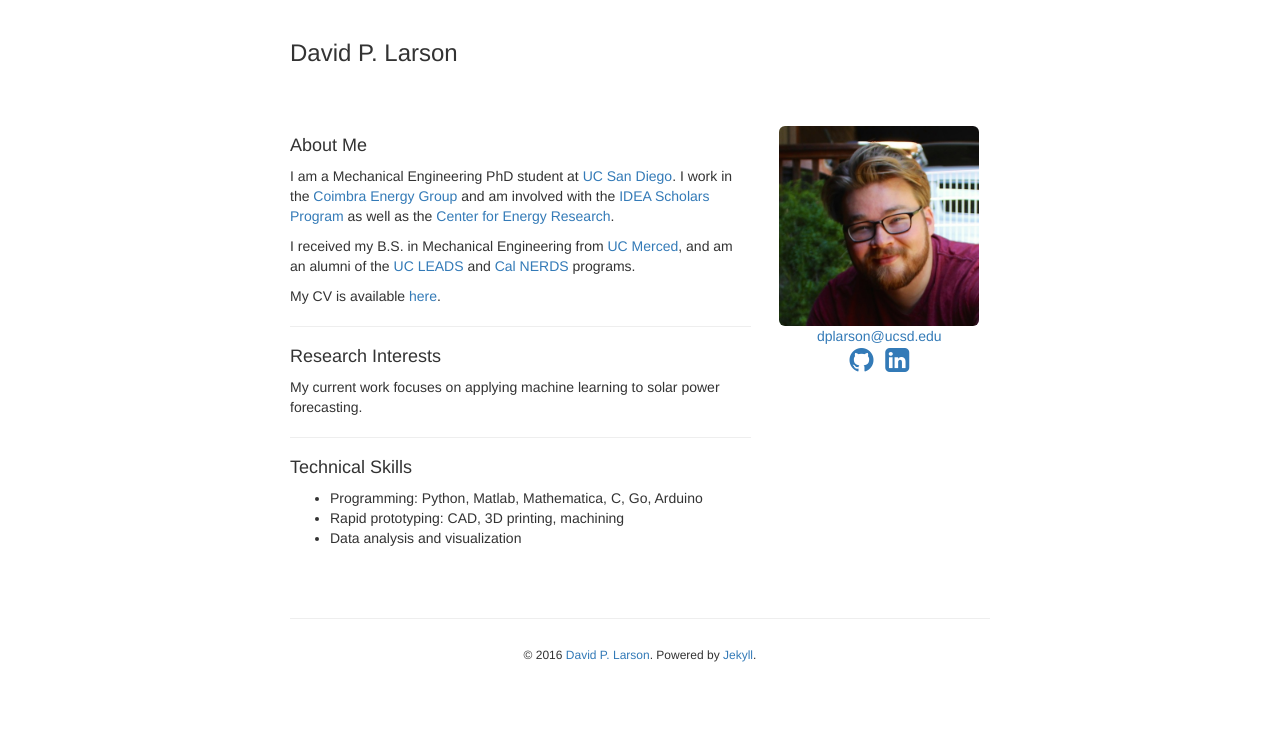
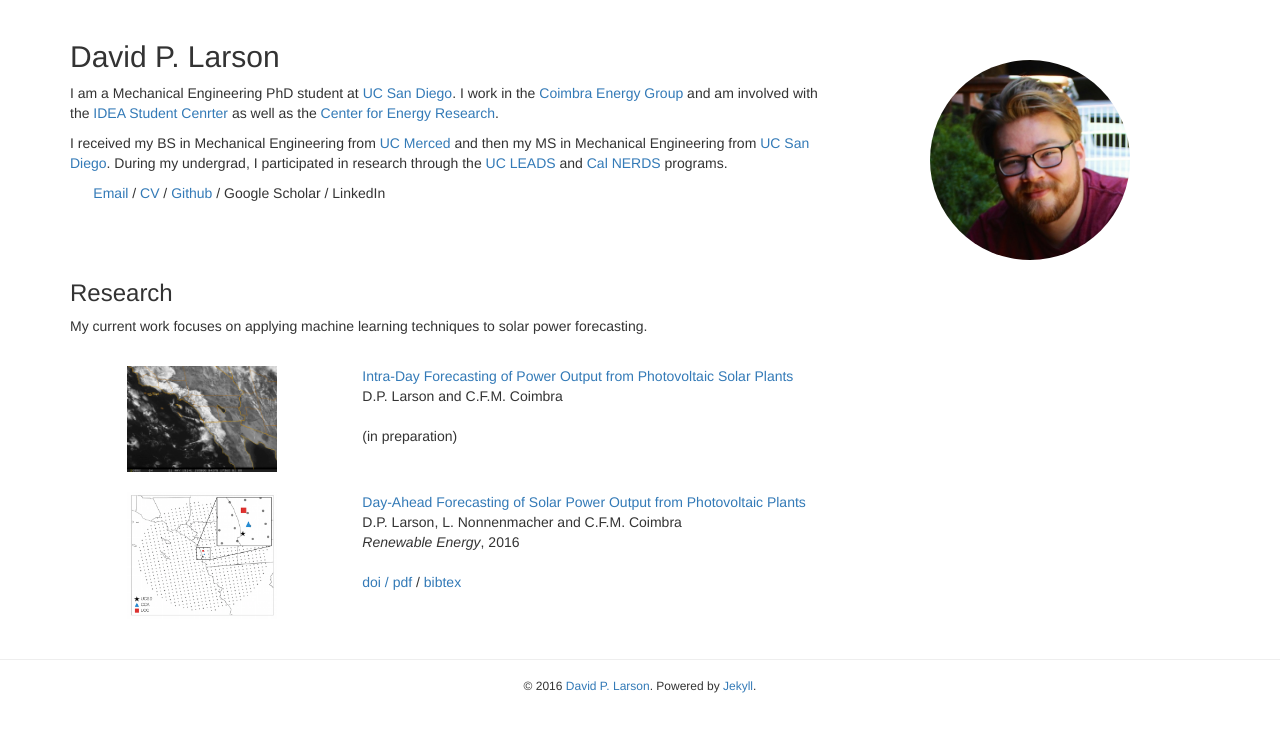
Before and after one commit to ticao-zhang/dplarson.github.io, a Jekyll site: the page built from index.md, in a window 1280 px wide. Shown: the top 732 px of the page. Built offline with Jekyll 4.4.1, drawn with Linux system fonts in a browser that asks for light colours; nearby versions of some CDN libraries.

Commit message:
Begin generalizing code for showing publications
Use the Liquid template coding logic to insert publication content into
the page (e.g. title, authors, PDF link, etc.). Although this could be
done manually, it is nice to have it automated (less chance for errors
and quicker to tweak things).

```diff
--- a/_includes/navigation.html
+++ /dev/null
@@ -1,5 +0,0 @@
-<ul class="nav nav-pills pull-right">
-
-</ul>
-
-<h3 class="muted">{{ site.title }}</h3>
--- a/_includes/sidebar.html
+++ /dev/null
@@ -1,17 +0,0 @@
-<img class="img-rounded" src="{{ site.url }}/images/David_Larson_zoom.jpg" alt="David P. Larson" width="200" />
-
-<br>
-
-<!-- Add (obfuscated) email address -->
-  <!-- If javascript not enabled, requires captcha completition to get email address -->
-  <a target="_blank" id="contact" href="http://www.google.com/recaptcha/mailhide/d?k=01rP_AhaCYQXEZiBTSkJN9VA==&c=DGa7te12niRz6dhFZdAJ5YTIx6Dg5dNshPrIwQmerb8=">dp<span style="display:none">solar</span>larson@uc<span style="display:none">forecasting</span>sd.edu</a>
-
-<br>
-
-<!-- Github -->
-<a href="https://github.com/{{ site.owner.github }}" alt="Github" class='icons'><i class="fa fa-github fa-2x"></i></a>
-
-&nbsp;
-
-<!-- LinkedIn -->
-<a href="{{ site.owner.linkedin }}" alt="LinkedIn" class='icons'><i class="fa fa-linkedin-square fa-2x"></i></a>
--- a/_layouts/home.html
+++ b/_layouts/home.html
@@ -6,23 +6,56 @@
 
 <body>
 
-<div class="container-narrow">
+<div class="container">
 
-  <div class="masthead">
-    {% include navigation.html %}
-  </div> <!-- /masthead -->
-
-  <div class="row-fluid marketing">
+  <div class="row-fluid">
     <div class="span8">
+      <h2>David P. Larson</h2>
       {{ content }}
     </div> <!-- /span8 -->
 
     <div class="span4">
       <center>
-        {% include sidebar.html %}
+        <br><br>
+        <img class="img-circle" src="{{ site.url }}/images/David_Larson_zoom.jpg" alt="David P. Larson" width="200px" />
       </center>
     </div> <!-- /span4 -->
-  </div> <! -- /row-fluid marketing -->
+  </div> <! -- /row-fluid -->
+
+  <div class="row-fluid">
+    <h3>Research</h3>
+    <p>My current work focuses on applying machine learning techniques to solar power forecasting.</p>
+    <br>
+  </div> <! -- /row -->
+
+    {% for paper in page.publications %}
+    <div class="row-fluid">
+    <div class="span3">
+      <center>
+        <img src="{{ paper.image }}" width="150px">
+      </center>
+      <br>
+    </div> <! -- /span3 -->
+    <div class="span8">
+      <a href="{{ paper.pdf }}">{{ paper.title }}</a>
+      <br>
+      {{ paper.author }}
+      <br>
+      {% if paper.status == "accepted" %}
+      <i>{{ paper.journal }}</i>, {{ paper.year }}
+      <br>
+      <br>
+        <a href="{{ paper.doi }}">doi<a/> / <a href="{{ paper.pdf }}">pdf</a> / <a href=" {{ paper.bibtex }}">bibtex</a>
+      {% else if paper.status == "preparation" %}
+      <br>
+        (in preparation)
+      {% endif %}
+      <br><br><br>
+    </div> <! -- /span8 -->
+    </div> <! -- /row-fluid -->
+    {% endfor %}
+
+  </div>
 
   <hr>
 
--- a/index.md
+++ b/index.md
@@ -1,23 +1,24 @@
 ---
 layout: home
+publications:
+- paper:
+  title: "Intra-Day Forecasting of Power Output from Photovoltaic Solar Plants"
+  author: "D.P. Larson and C.F.M. Coimbra"
+  status: preparation
+  image: GOES-WEST.png
+- paper:
+  title: "Day-Ahead Forecasting of Solar Power Output from Photovoltaic Plants"
+  author: "D.P. Larson, L. Nonnenmacher and C.F.M. Coimbra"
+  status: accepted
+  journal: Renewable Energy
+  year: 2016
+  doi: http://dx.doi.org/10.1016/j.renene.2016.01.039
+  pdf: LarsonNonnenmacherCoimbra.pdf
+  image: nam_map.png
 ---
 
-#### About Me
-I am a Mechanical Engineering PhD student at [UC San Diego](http://ucsd.edu). I work in the [Coimbra Energy Group](http://coimbra.ucsd.edu/) and am involved with the [IDEA Scholars Program](http://www.jacobsschool.ucsd.edu/student/scholars/) as well as the [Center for Energy Research](http://cer.ucsd.edu/).
+I am a Mechanical Engineering PhD student at [UC San Diego](http://ucsd.edu). I work in the [Coimbra Energy Group](http://coimbra.ucsd.edu/) and am involved with the [IDEA Student Cenrter](http://idea.ucsd.edu/) as well as the [Center for Energy Research](http://cer.ucsd.edu/).
 
-I received my B.S. in Mechanical Engineering from [UC Merced](http://www.ucmerced.edu/), and am an alumni of the [UC LEADS](http://ogs-leads.ucsd.edu/) and [Cal NERDS](http://ucberkeleynerds.com) programs.
+I received my BS in Mechanical Engineering from [UC Merced](http://www.ucmerced.edu/) and then my MS in Mechanical Engineering from [UC San Diego](http://ucsd.edu). During my undergrad, I participated in research through the [UC LEADS](http://ogs-leads.ucsd.edu/) and [Cal NERDS](http://ucberkeleynerds.com) programs.
 
-My CV is available <a markdown="0" href="{{ site.url }}/David_Larson.pdf">here</a>.
-
----------------------------------------
-
-#### Research Interests
-My current work focuses on applying machine learning to solar power forecasting.
-
----------------------------------------
-
-#### Technical Skills
-
-* Programming: Python, Matlab, Mathematica, C, Go, Arduino
-* Rapid prototyping: CAD, 3D printing, machining
-* Data analysis and visualization
+&nbsp; &nbsp; &nbsp; [Email](mailto:dplarson@ucsd.edu) / <a markdown="0" href="{{ site.url }}/David_Larson.pdf">CV</a> / [Github](https://github.com/dplarson) / Google Scholar / LinkedIn
```
Also changed, not shown: GOES-WEST.png (added), nam_map.png (added).
